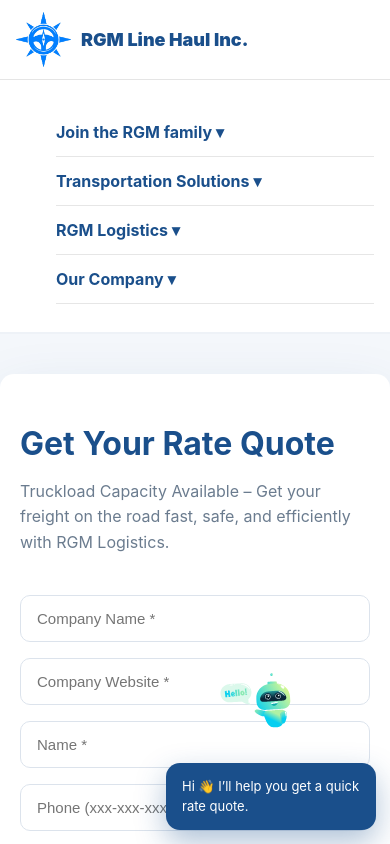
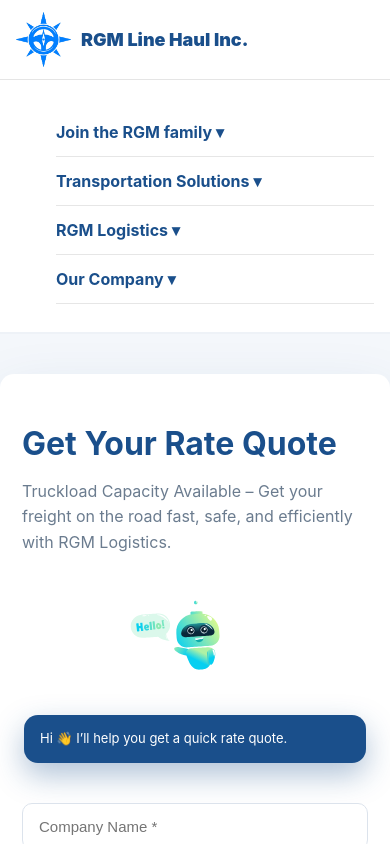
Before and after one commit to MrVenom786/rgm-web-frontend, a React (Create React App) app: page /HaulWithRGM in a window 390 px wide. Shown: the top 844 px of the page. Built offline with nearby package versions, Linux system fonts and the light colour scheme.

Commit message:
Update HaulWithRGM.css

```diff
--- a/src/styles/HaulWithRGM.css
+++ b/src/styles/HaulWithRGM.css
@@ -20,7 +20,6 @@ body {
   font-family: "Inter", "Segoe UI", sans-serif;
   background: var(--rgm-bg);
   color: var(--text-dark);
-  overflow-x: hidden; /* 🔥 critical safety */
 }
 
 /* ===========================
@@ -34,6 +33,7 @@ body {
   border-radius: 14px;
   box-shadow: 0 25px 60px rgba(26, 79, 139, 0.15);
   position: relative;
+  overflow: hidden;
 }
 
 .haul-container h1 {
@@ -50,23 +50,24 @@ body {
 }
 
 /* ===========================
-   BOT AREA (ALWAYS FIXED)
+   BOT AREA (RIGHT SIDE)
 =========================== */
 .bot-wrapper {
-  position: fixed;
-  right: 20px;
-  bottom: 20px;
+  position: fixed;              /* 🔥 ALWAYS fixed */
+  right: 24px;                  /* 🔥 inside frame, not touching edge */
+  bottom: 24px;                 /* 🔥 bottom-right corner */
   width: 280px;
-  max-width: calc(100vw - 40px);
+  max-width: calc(100vw - 48px);
   display: flex;
   flex-direction: column;
   align-items: center;
   z-index: 9999;
+  pointer-events: auto;
 }
 
 .bot-animation {
-  width: 130px;
-  height: 130px;
+  width: 140px;
+  height: 140px;
 }
 
 /* ===========================
@@ -74,25 +75,26 @@ body {
 =========================== */
 .bot-bubble {
   width: 100%;
-  background: var(--rgm-blue);
+  background: #1a4f8b;
   color: #ffffff;
   padding: 14px 16px;
   border-radius: 14px;
   font-size: 14px;
   line-height: 1.5;
 
+  /* 🔒 TEXT NEVER OVERFLOWS */
   white-space: normal;
   word-break: break-word;
   overflow-wrap: break-word;
+  overflow: hidden;
 
   box-shadow: 0 12px 30px rgba(26, 79, 139, 0.35);
-  animation: bubbleFade 0.35s ease;
 }
 
 @keyframes bubbleFade {
   from {
     opacity: 0;
-    transform: translateY(6px);
+    transform: translateY(4px);
   }
   to {
     opacity: 1;
@@ -117,8 +119,8 @@ body {
   border-radius: 10px;
   border: 1px solid var(--border-light);
   font-size: 15px;
+  transition: all 0.25s ease;
   background: #fff;
-  transition: all 0.25s ease;
 }
 
 .haul-form textarea {
@@ -135,22 +137,24 @@ body {
 }
 
 /* ===========================
-   CHECKBOX FIX
+   CHECKBOX FIX (IMPORTANT)
 =========================== */
 .checkbox-line {
   display: flex;
   align-items: flex-start;
   gap: 10px;
   font-size: 14px;
+  color: var(--text-dark);
+  margin-bottom: 14px;
   line-height: 1.5;
-  margin-bottom: 14px;
 }
 
-.checkbox-line input {
+.checkbox-line input[type="checkbox"] {
   margin-top: 3px;
   width: 16px;
   height: 16px;
   accent-color: var(--rgm-blue);
+  cursor: pointer;
 }
 
 /* ===========================
@@ -188,20 +192,30 @@ body {
 .haul-form button:disabled {
   opacity: 0.6;
   cursor: not-allowed;
+  transform: none;
 }
 
 /* ===========================
-   RESPONSIVE (SAFE ONLY)
+   RESPONSIVE SAFETY
 =========================== */
-@media (max-width: 768px) {
+@media (max-width: 1024px) {
+  .bot-wrapper {
+    position: static;
+    margin: 20px auto 0;
+  }
+
   .haul-container {
-    padding: 28px 20px 80px;
+    padding-bottom: 60px;
+  }
+}
+
+@media (max-width: 600px) {
+  .haul-container {
+    padding: 28px 22px 60px;
   }
 
   .bot-wrapper {
-    right: 14px;
-    bottom: 14px;
-    width: 240px;
+    width: 100%;
   }
 
   .bot-bubble {
@@ -209,19 +223,8 @@ body {
   }
 }
 
-@media (max-width: 420px) {
-  .bot-wrapper {
-    width: 210px;
-  }
-
-  .bot-animation {
-    width: 110px;
-    height: 110px;
-  }
-}
-
 /* ===========================
-   SUBTLE PAGE LIFE
+   SUBTLE PAGE LIFE EFFECTS
 =========================== */
 .haul-form input,
 .haul-form select,
```
